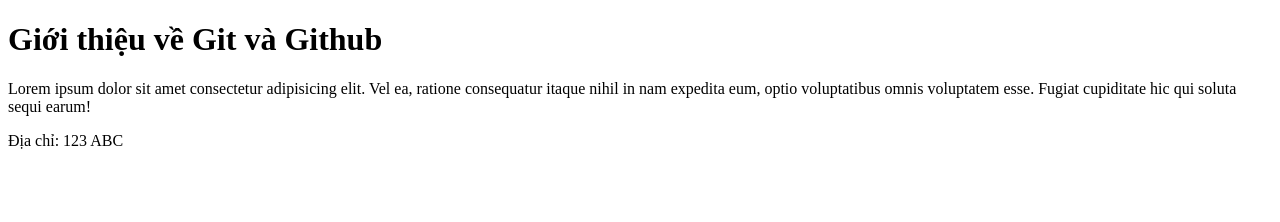
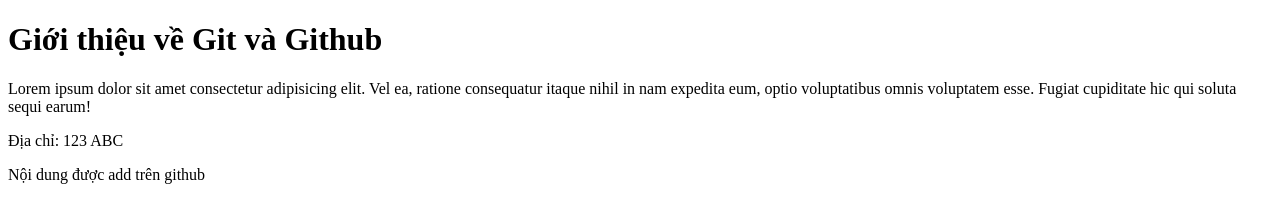
Before and after one commit to Lethal15004/KhoaHoc_BE, a plain HTML site: page gioi-thieu.html in a window 1280 px wide. Drawn offline with Linux system fonts and the light colour scheme.

Commit message:
Update gioi-thieu.html

```diff
--- a/gioi-thieu.html
+++ b/gioi-thieu.html
@@ -10,5 +10,6 @@
     <p>Lorem ipsum dolor sit amet consectetur adipisicing elit. Vel ea, ratione consequatur itaque nihil in nam expedita eum,
     optio voluptatibus omnis voluptatem esse. Fugiat cupiditate hic qui soluta sequi earum!</p>
     <p>Địa chỉ: 123 ABC</p>
+    <p>Nội dung được add trên github</p>
 </body>
 </html>
```
